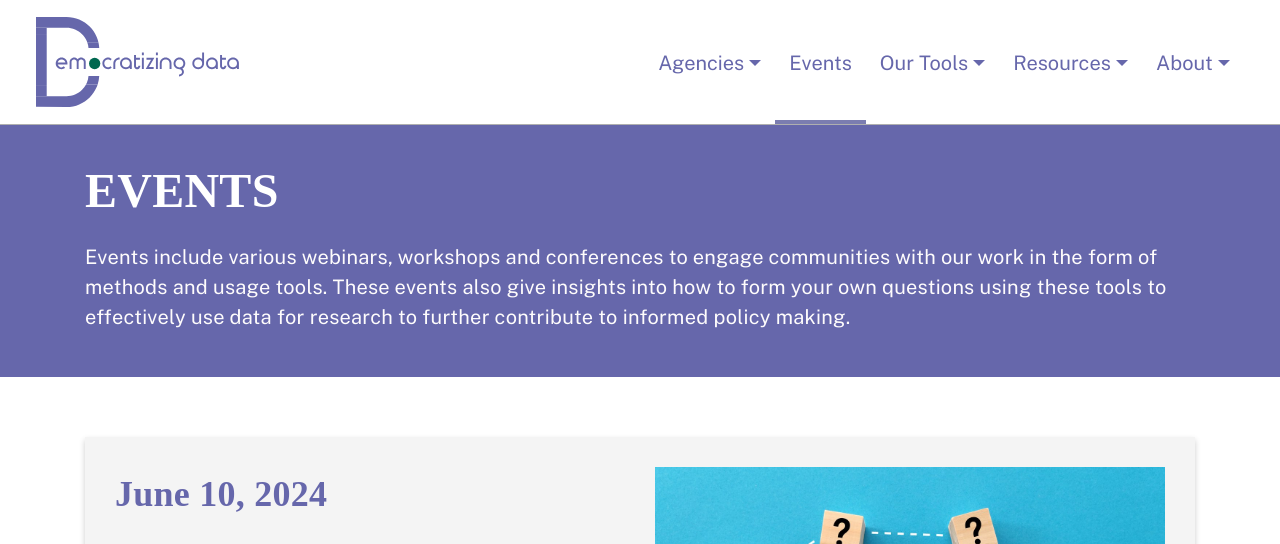
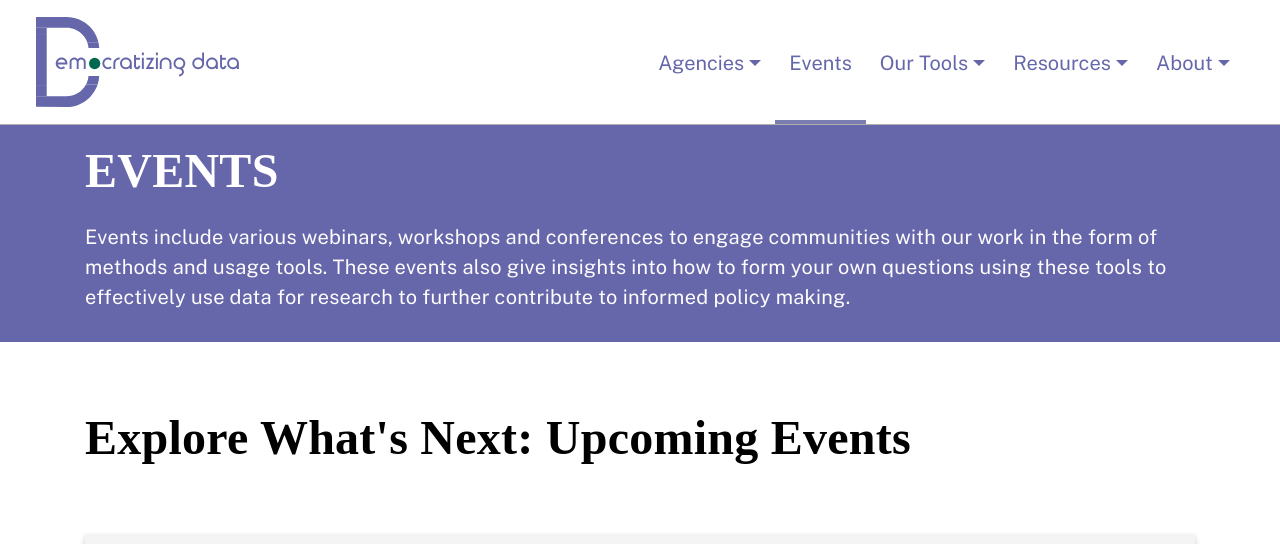
Before and after one commit to democratizingdata/democratizingdata.github.io, a Jekyll site: the page built from events/index.html, in a window 1280 px wide. Shown: the top 544 px of the page. Built offline with Jekyll 4.4.1, drawn with Linux system fonts in a browser that asks for light colours; nearby versions of some CDN libraries; some web fonts are replaced; some of the changed text lies outside the part shown; grey boxes are pictures that could not be loaded.

Commit message:
Shrinking the headers and adding the special issue event

```diff
--- a/_includes/footer.html
+++ b/_includes/footer.html
@@ -164,8 +164,12 @@
         .purplebg {
             background-color: #6667AB;
             margin: 0px 0px 15px 0px;
-            padding: 30px 30px 20px 30px;
+            padding: 10px 30px 5px 30px;
             color: #FEFCFC;
+        }
+
+        h1.purplebg {
+            margin: 0px 0px 5px 0px;
         }
 
         p.purplebg {
--- a/events/index.html
+++ b/events/index.html
@@ -15,6 +15,52 @@ layout: default
             informed policy making.</p>
     </div>
 </div>
+<div class="container"><section class="o-section">
+    <h1 style="color: black;">Explore What's Next: Upcoming Events</h1>
+</section>
+</div>
+
+<div class="o-section">
+    <div class="container">
+        <div class="card--plain">
+            <div class="row">
+                <div class="col">
+                    <h2>May 21-22, 2024</h2>
+                    <h4><strong>Harvard Data Science Review Special Issue
+                        "Democratizing Data: Discovering Data Use For Research And Policy"</strong></h4>
+                    <hr>
+                    <p>The authors will explain directly their ideas and the work that is already underway in the U.S. and abroad.</p>
+                    <p><a class="c-button c-button--primary header-button" href="https://datascience.harvard.edu/calendar_event/democratizing-data-discovering-data-use-and-value-for-research-and-policy/" target="_blank">Register here for the webinar</a></p>
+                </div>
+                <div class="col">
+
+                    <img src="{{ site.baseurl }}/assets/img/democratizing-data-1440.png"
+                        alt="" srcset="
+
+
+
+                    {{ site.baseurl }}/assets/img/democratizing-data-768.png 768w,
+
+
+
+                    {{ site.baseurl }}/assets/img/democratizing-data-1440.png 1400w
+            " sizes="
+
+
+
+                    (max-width: 768px) 768px,
+
+
+                    (max-width: 1400px) 1400px
+            " class="img-fluid bottom-spacer">
+</div>
+            </div>
+        </div>
+    </div>
+</div>
+
+
+
 <div class="o-section">
     <div class="container">
         <div class="card--plain">
@@ -72,6 +118,10 @@ layout: default
             </div>
         </div>
     </div>
+</div>
+<div class="container"><section class="o-section">
+    <h1 style="color: black;">What You Missed: Past Events</h1>
+</section>
 </div>
 <div class="o-section">
     <div class="container">
```
Also changed, not shown: other parts of events/index.html (+1 -1 lines), assets/img/democratizing-data-768.png (added), 1 other file.
